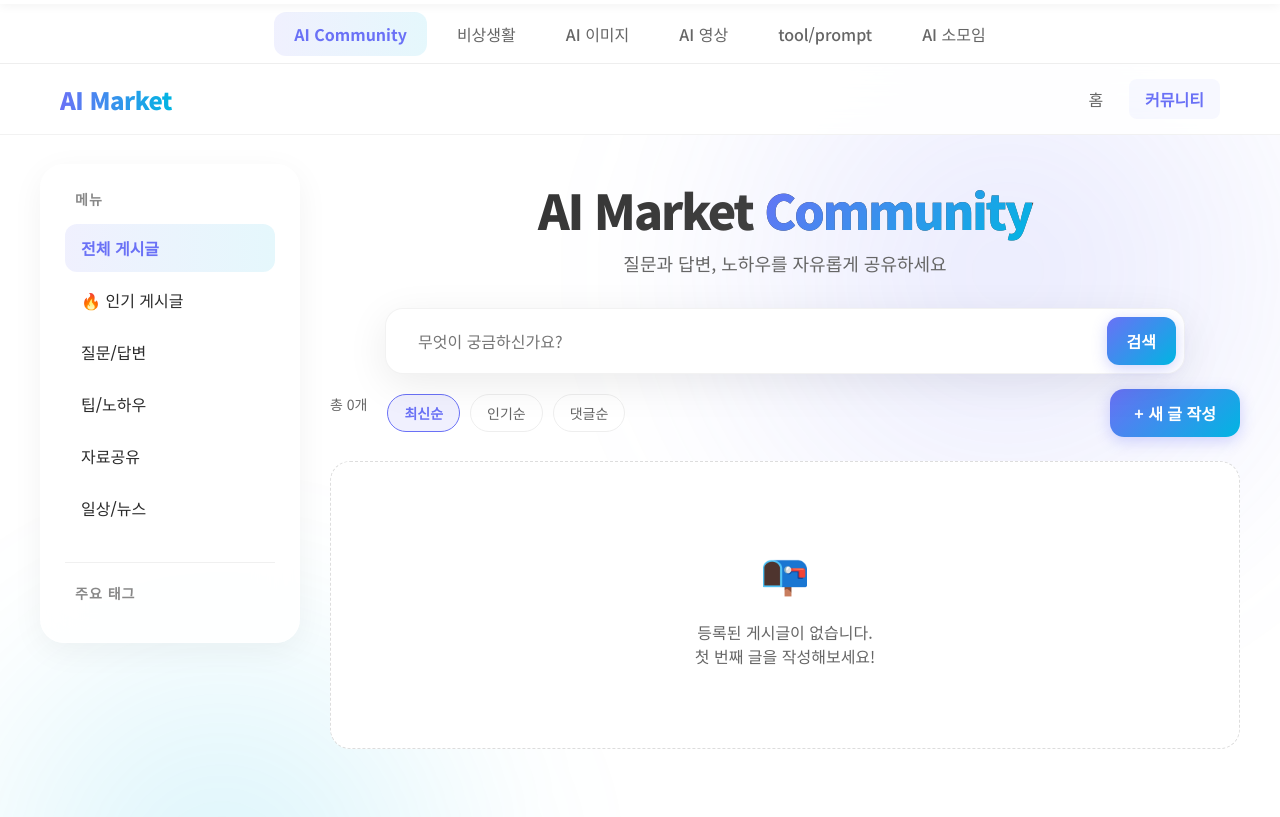
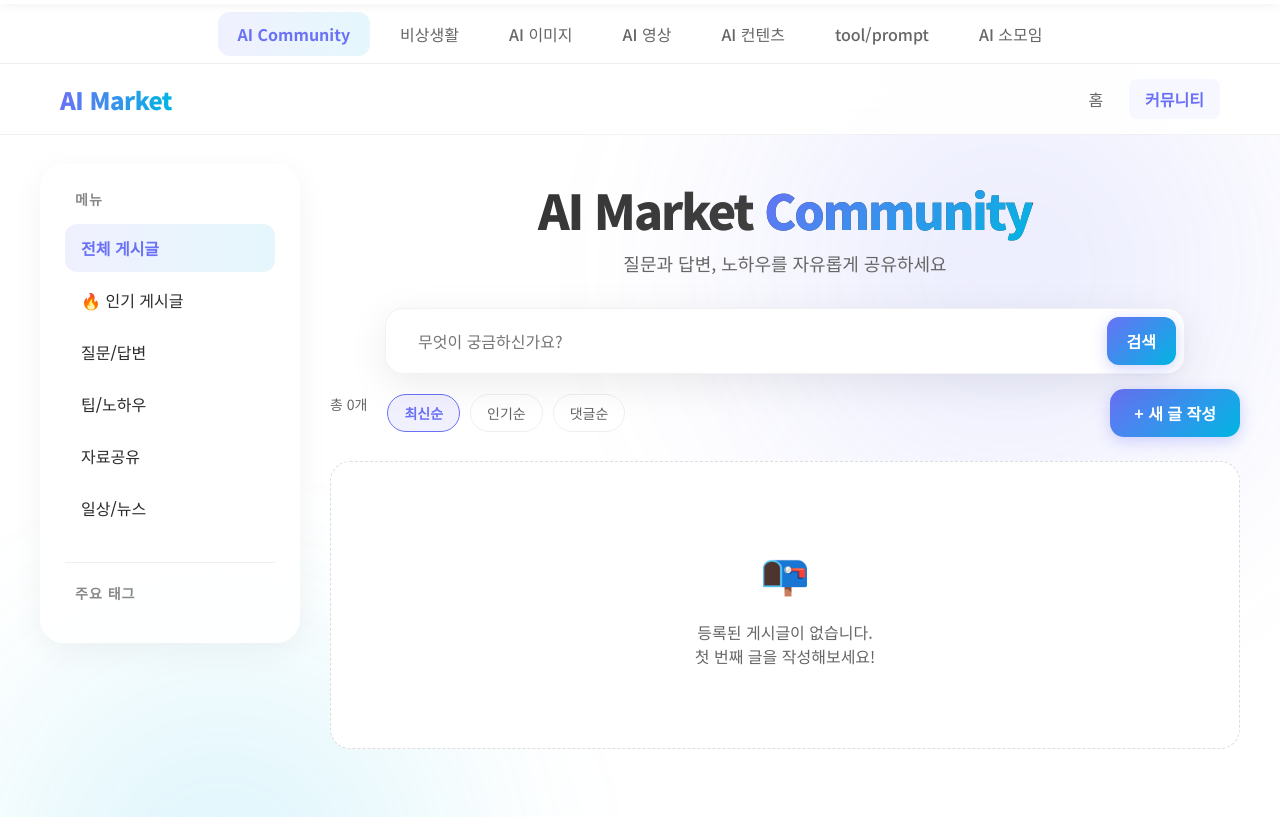
Before and after one commit to JackShim/visang-ailoop, a plain HTML site: page index.html in a window 1280 px wide. Shown: the part 76-893 px from the top of the page. Drawn offline with Linux system fonts and the light colour scheme; no server answers.

Commit message:
Update index.html
Update index.html

```diff
--- a/index.html
+++ b/index.html
@@ -233,6 +233,7 @@
         <div class="nav-item" onclick="loadPage(this, './visanglife/index.html')">비상생활</div>
         <div class="nav-item" onclick="loadPage(this, './image_gallery/index.html')">AI 이미지</div>
         <div class="nav-item" onclick="loadPage(this, './ai_video_hub/home-ver2.5.html')">AI 영상</div>
+        <div class="nav-item" onclick="loadPage(this, './contents/contents_AI LOOP.html')">AI 컨텐츠</div>
         <div class="nav-item" onclick="loadPage(this, './visang-market-ai/visang-market-ai.html')">tool/prompt</div>
         <div class="nav-item" onclick="loadPage(this, './club/index.html')">AI 소모임</div>
     </nav>
```
